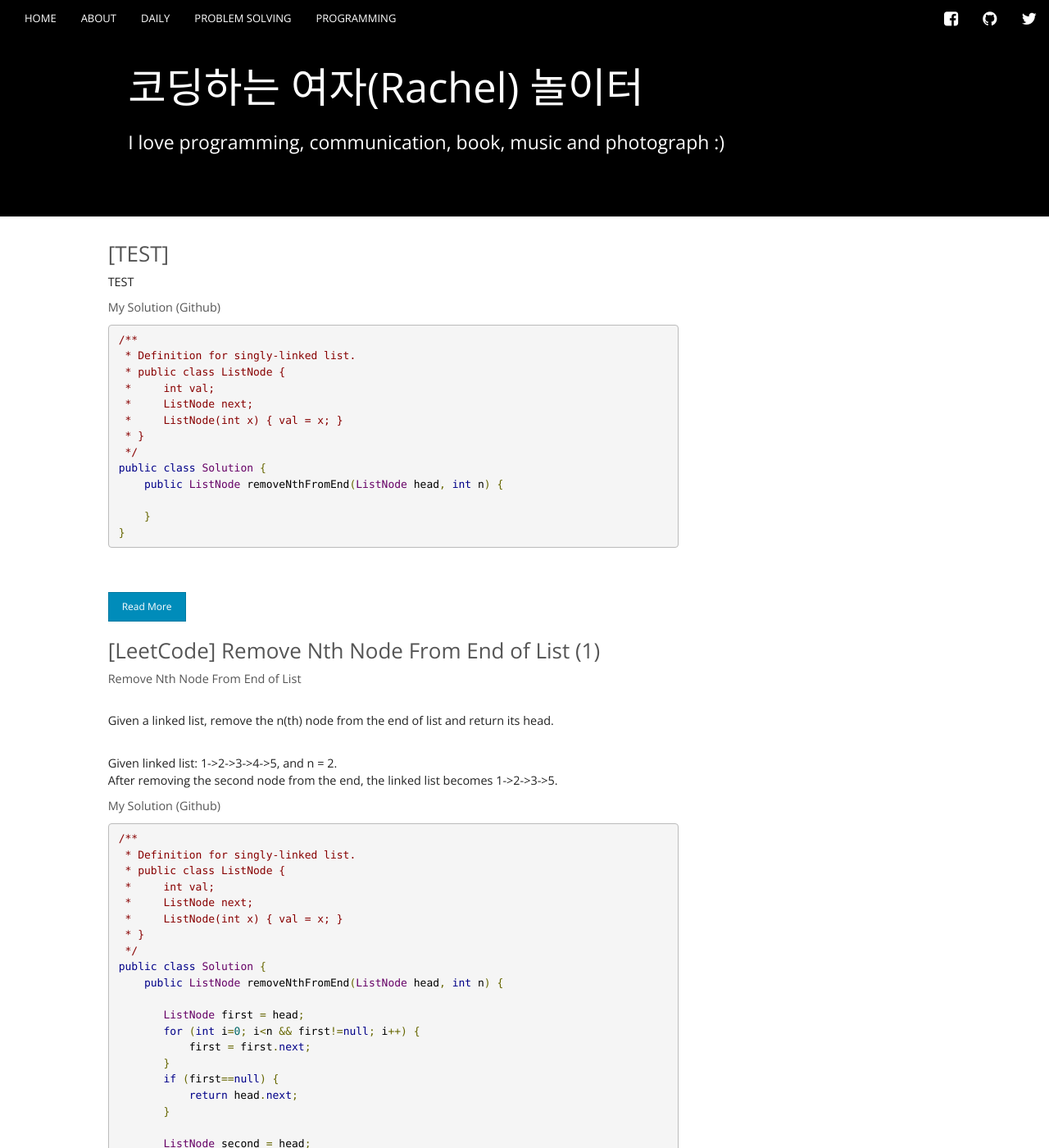
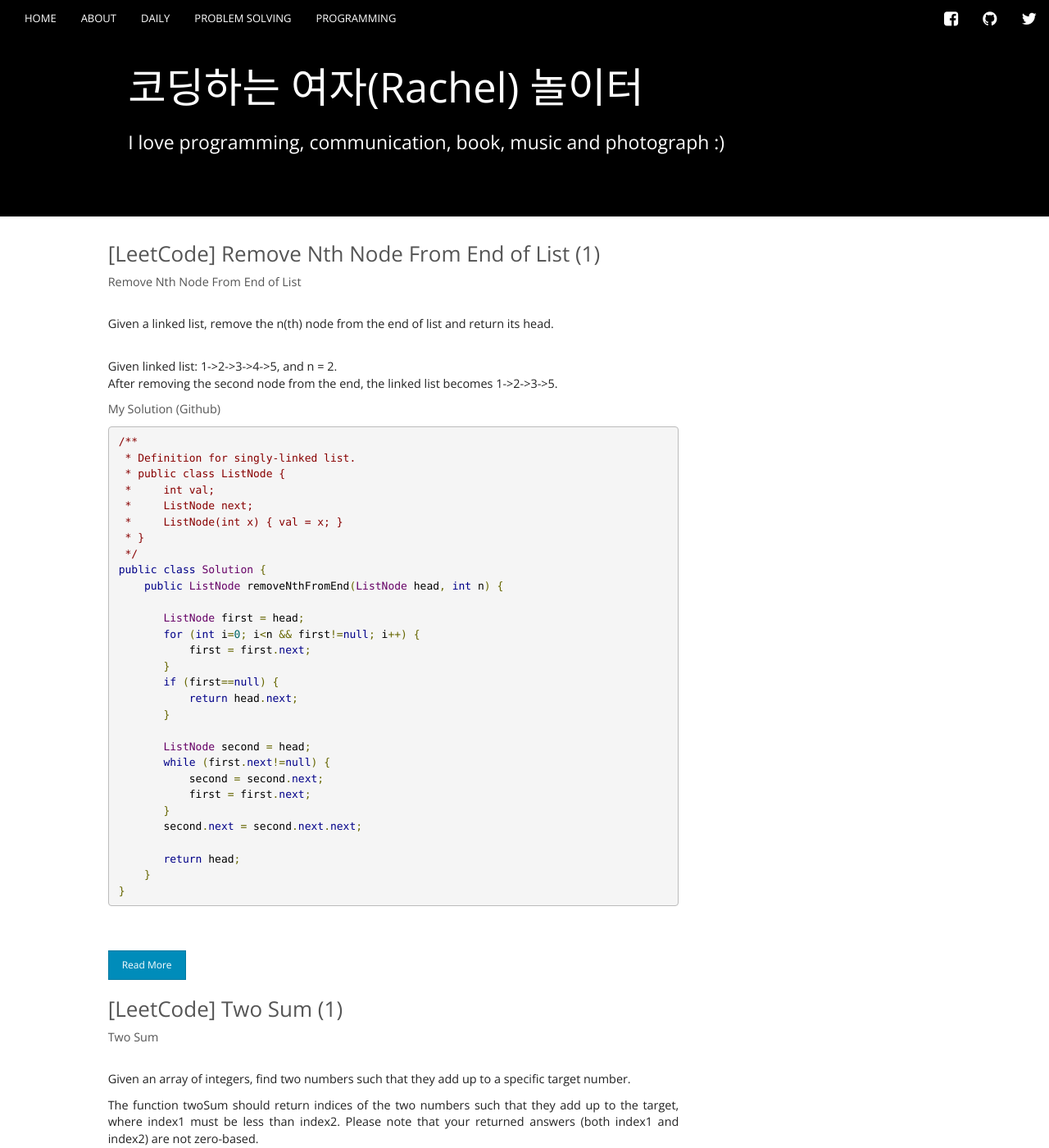
Before and after one commit to gudnam/mjpark03.github.io, a Jekyll site: the page built from index.html, in a window 1280 px wide and 1400 px high. Shown: the whole window at 82% size. Built offline with Jekyll 4.4.1, drawn with Linux system fonts in a browser that asks for light colours; nearby versions of some CDN libraries; some of the changed text lies outside the part shown.

Commit message:
problem solving

```diff
--- a/_posts/2016-01-27-ps-006.markdown
+++ b/_posts/2016-01-27-ps-006.markdown
@@ -10,7 +10,7 @@ permalink: ps/006
 ---
 
 
-<a href='https://leetcode.com/problems/remove-duplicates-from-sorted-list/'>Two Sum (1)</a>
+<a href='https://leetcode.com/problems/remove-duplicates-from-sorted-list/'>Two Sum</a>
 <br/><br/>
 
 Given an array of integers, find two numbers such that they add up to a specific target number.
--- a/_posts/2016-02-05-ps-009.markdown
+++ b/_posts/2016-02-05-ps-007.markdown
@@ -6,7 +6,7 @@ categories: algorithm
 author: Rachel Park
 comments: true
 tags: [ps]
-permalink: ps/009
+permalink: ps/007
 ---
 
 
--- a/_posts/2016-02-06-ps-010.markdown
+++ /dev/null
@@ -1,37 +0,0 @@
----
-layout: post
-title:  "[TEST]"
-date:   2016-02-06 00:55:00
-categories: algorithm
-author: Rachel Park
-comments: true
-tags: [ps]
-permalink: ps/010
----
-
-
-TEST
-
-
-
-<a href='https://github.com/mjpark03/leetcode/blob/master/remove-nth-node-from-end-of-list.java'>My Solution (Github)</a>
-{% highlight text %}
-/**
- * Definition for singly-linked list.
- * public class ListNode {
- *     int val;
- *     ListNode next;
- *     ListNode(int x) { val = x; }
- * }
- */
-public class Solution {
-    public ListNode removeNthFromEnd(ListNode head, int n) {
-
-    }
-}
-{% endhighlight %}
-
-<!-- more -->
-
-<br/><br/>
-* Time Complexity: O(n)
```
